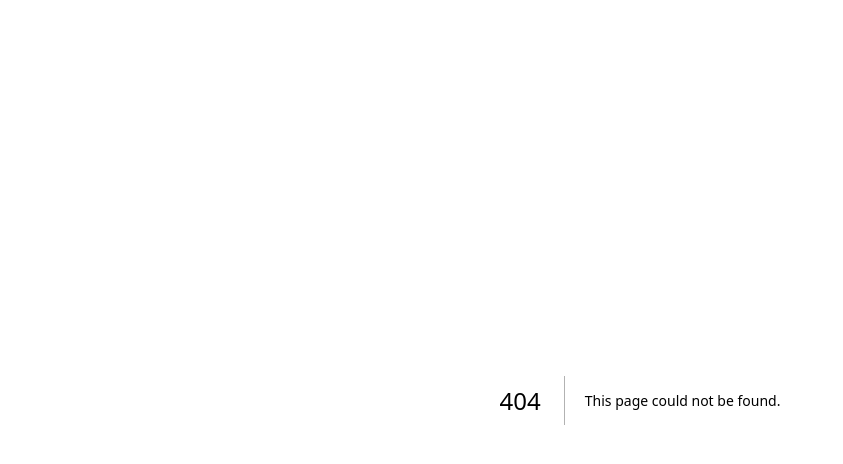
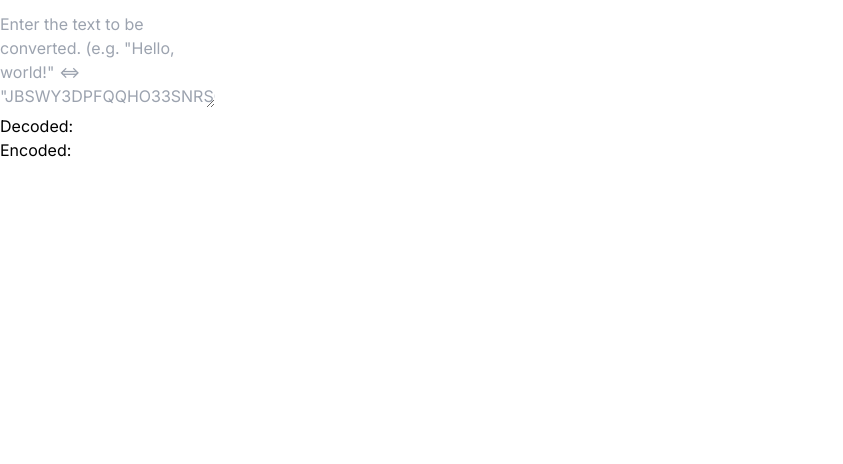
Before and after one commit to outslept/converters-encodething, a Next.js app: page /string/base32 in a window 1280 px wide. Before the commit this address had no page. Shown: the top 464 px of the page, without its empty margins (0-843 px from the left). Built offline with nearby package versions, Linux system fonts and the light colour scheme.

Commit message:
added base32

```diff
--- /dev/null
+++ b/app/string/base32/page.tsx
@@ -0,0 +1,91 @@
+"use client";
+
+import Textarea from "@/components/Common/Textarea/textarea";
+
+import { useState } from "react";
+
+const BASE32_CHARACTERS: string = "ABCDEFGHIJKLMNOPQRSTUVWXYZ234567";
+
+type Base32PageProps = {};
+
+const Base32Page: React.FC<Base32PageProps> = () => {
+  const [inputText, setInputText] = useState("");
+  const [encodedValue, setEncodedValue] = useState("");
+  const [decodedValue, setDecodedValue] = useState("");
+
+  function encodeBase32(str: string): string {
+    const bytes: Uint8Array = new TextEncoder().encode(str);
+
+    let binaryString: string = "";
+    for (let i = 0; i < bytes.length; i++) {
+      binaryString += bytes[i].toString(2).padStart(8, "0");
+    }
+
+    let base32String: string = "";
+    for (let i = 0; i < binaryString.length; i += 5) {
+      const chunk: string = binaryString.slice(i, i + 5);
+      const decimal: number = parseInt(chunk, 2);
+      base32String += BASE32_CHARACTERS[decimal];
+    }
+
+    return base32String.padEnd(Math.ceil(base32String.length / 8) * 8, "=");
+  }
+
+  function decodeBase32(str: string): string {
+    const charGroups: string[] = str.match(/.{1,8}/g) || [];
+
+    const byteGroups: number[][] = charGroups.map((group) => {
+      let value: number = 0;
+      for (let i: number = 0; i < group.length; i++) {
+        value |= BASE32_CHARACTERS.indexOf(group[i]) << (5 * (7 - i));
+      }
+
+      const bytes: number[] = [];
+      for (let i: number = 0; i < 5; i++) {
+        if ((value & 0xff) !== 0) bytes.push(value & 0xff);
+        value >>= 8;
+      }
+
+      return bytes;
+    });
+
+    const bytes: number[] = byteGroups.reduce(
+      (allBytes: number[], group: number[]) => allBytes.concat(group),
+      []
+    );
+
+    return new TextDecoder().decode(Uint8Array.from(bytes));
+  }
+
+  const handleInputChange = (e: React.ChangeEvent<HTMLTextAreaElement>) => {
+    const input = e.target.value;
+    setInputText(input);
+    setEncodedValue(encodeBase32(input));
+    setDecodedValue(decodeBase32(input));
+  };
+
+  return (
+    <>
+      <main className="container">
+        <section>
+          <div>
+            <div>
+              <Textarea
+                placeholder='Enter the text to be converted. (e.g. "Hello, world!" <=> "JBSWY3DPFQQHO33SNRSCC===")'
+                className="mt-3"
+                onChange={handleInputChange}
+              />
+            </div>
+          </div>
+        </section>
+
+        <section>
+          <p>Decoded: {decodedValue}</p>
+          <p>Encoded: {encodedValue}</p>
+        </section>
+      </main>
+    </>
+  );
+};
+
+export default Base32Page;
```
